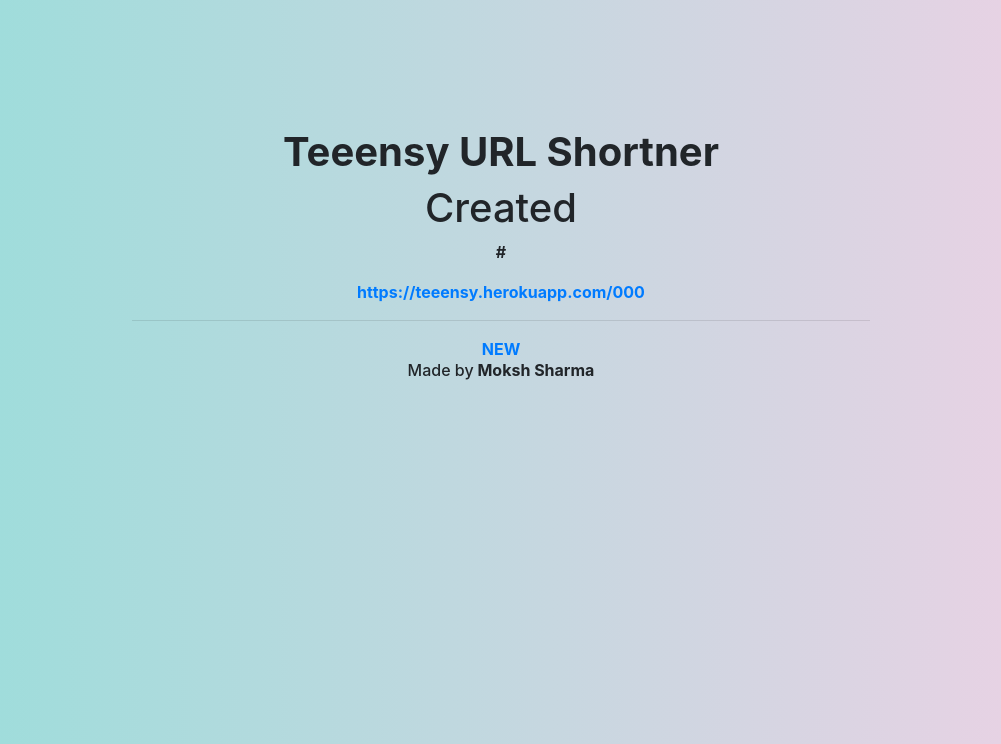
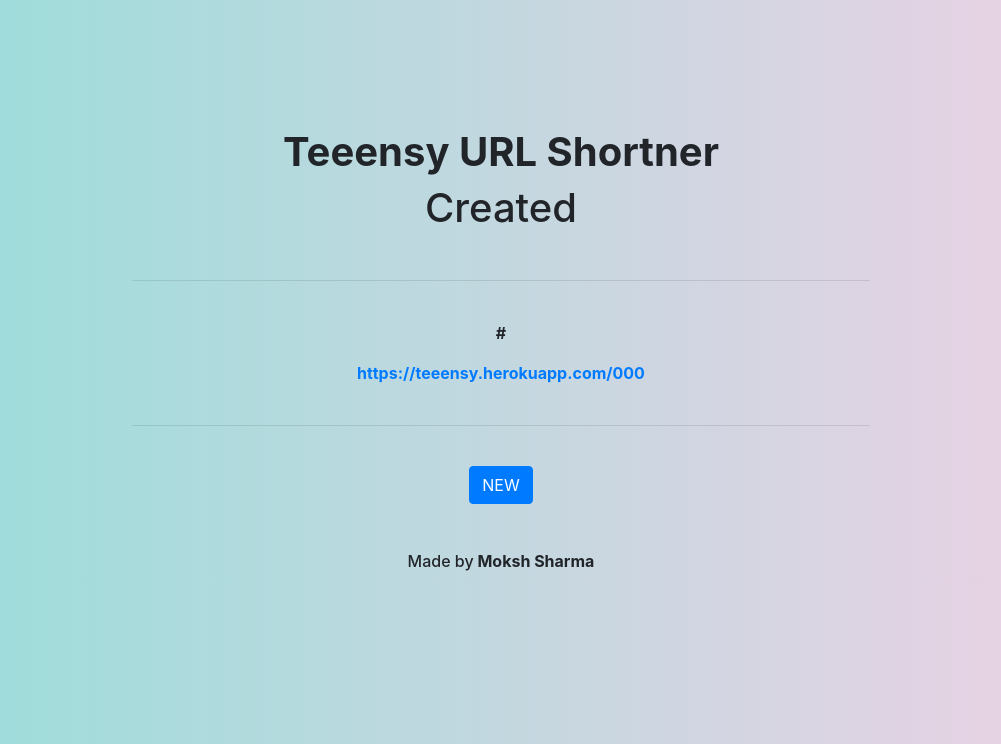
Before and after one commit to mokshsharma089/teeensy, a Django app: template templates/home/sucess.html in a window 1280 px wide. Shown: the top 744 px of the page, without its empty margins (139-1140 px from the left). Run offline with Django 3.2, Linux system fonts and the light colour scheme; the template is opened without the code that fills it: most values are stand-ins (such as "Sample title", 1, 10 or a date in 2020); some libraries are stand-ins or nearby versions.

Commit message:
UI changes

```diff
--- a/templates/home/base.html
+++ b/templates/home/base.html
@@ -19,7 +19,7 @@
         {% endblock %}
 
     </div>
-
+     <br /><br />
     <h6 style="margin-left:35%;width:30%;text-align:center;">Made by<strong> Moksh Sharma</strong></h6>
 
 
--- a/templates/home/sucess.html
+++ b/templates/home/sucess.html
@@ -2,7 +2,12 @@
 {% extends 'home/base.html' %}
 {% block content %}
 <h1>Created</h1>
-<p>{{object.url}}</p>
-<a href="{{object.shortcode}}">https://teeensy.herokuapp.com/{{object.shortcode}}</a>
-<hr><a href=".">NEW</a>
+<br /><hr><br />
+<div style="width:100%;word-wrap: break-word;">
+    <p>{{object.url}}</p>
+    <a href="{{object.shortcode}}">https://teeensy.herokuapp.com/{{object.shortcode}}</a>
+</div>
+
+<br /><hr><br />
+<a href="." class="btn btn-primary">NEW</a>
 {% endblock %}
```
Also changed, not shown: templates/home/failure.html (+6 -1 lines).
